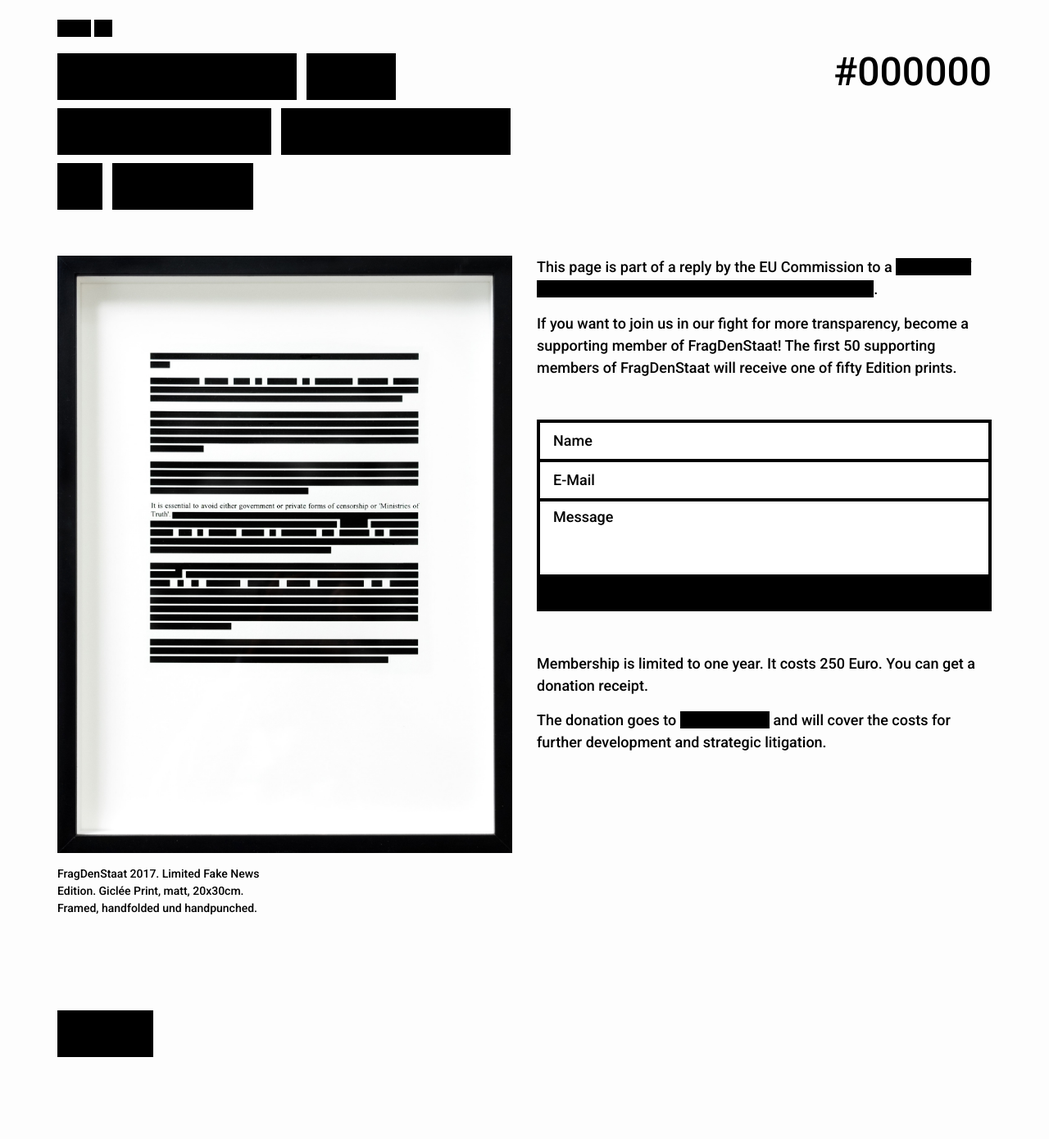
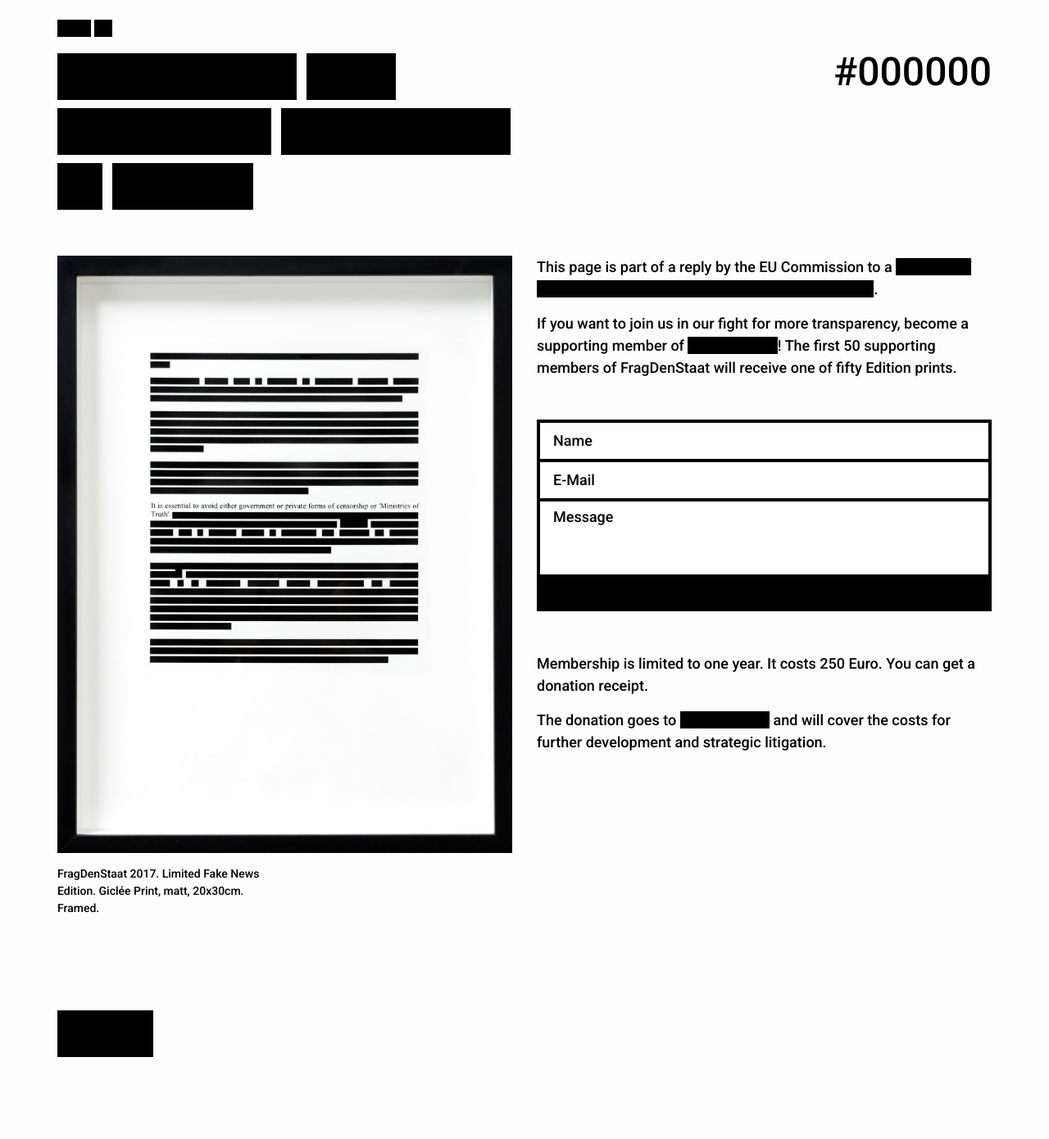
Before and after one commit to okfde/000000.limited, a Jekyll site: the page built from en/edition.html, in a window 1280 px wide. Shown: the whole page at 82% size. Built offline with Jekyll 4.4.1, drawn with Linux system fonts in a browser that asks for light colours; comment, search, counter and statistics services are not loaded.

Commit message:
diesmal nicht gelocht

```diff
--- a/en/edition.html
+++ b/en/edition.html
@@ -4,7 +4,7 @@ headerlink:
 
 title: "#000000"
 image: edition2017_framed.jpg
-caption: FragDenStaat 2017. Limited Fake News Edition. Giclée Print, matt, 20x30cm. Framed, handfolded und handpunched.
+caption: FragDenStaat 2017. Limited Fake News Edition. Giclée Print, matt, 20x30cm. Framed.
 
 edition: 2017
 lang: EN
@@ -15,7 +15,7 @@ otherlang:
 
 This page is part of a reply by the EU Commission to a <a href="https://www.asktheeu.org/en/request/concepts_against_fake_news">Freedom of Information request regarding so-called Fake News</a>.
 
-If you want to join us in our fight for more transparency, become a supporting member of FragDenStaat! The first 50 supporting members of FragDenStaat will receive one of fifty Edition prints.
+If you want to join us in our fight for more transparency, become a supporting member of <a href="https://fragdenstaat.de/">FragDenStaat</a>! The first 50 supporting members of FragDenStaat will receive one of fifty Edition prints.
 
 {% include form.html %}
 
```
